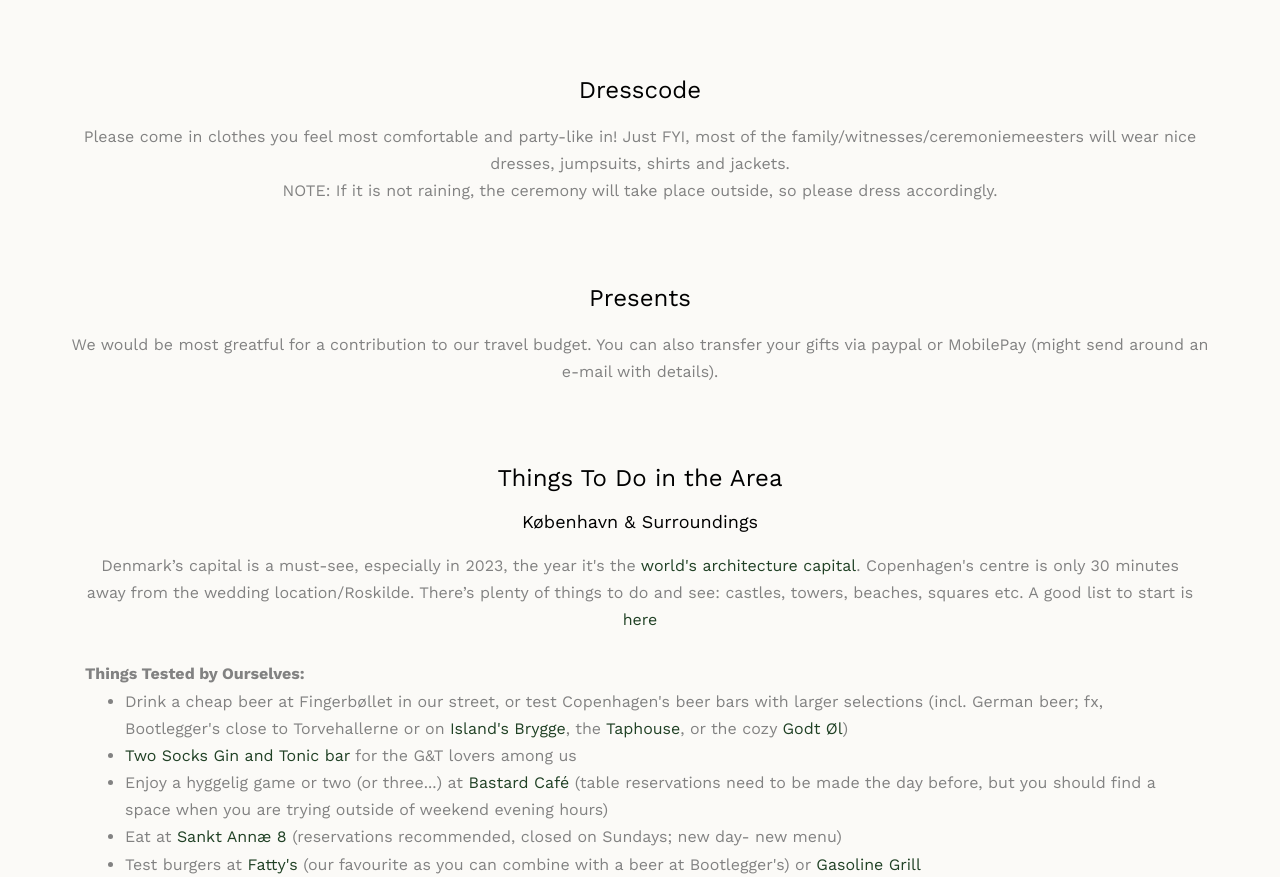
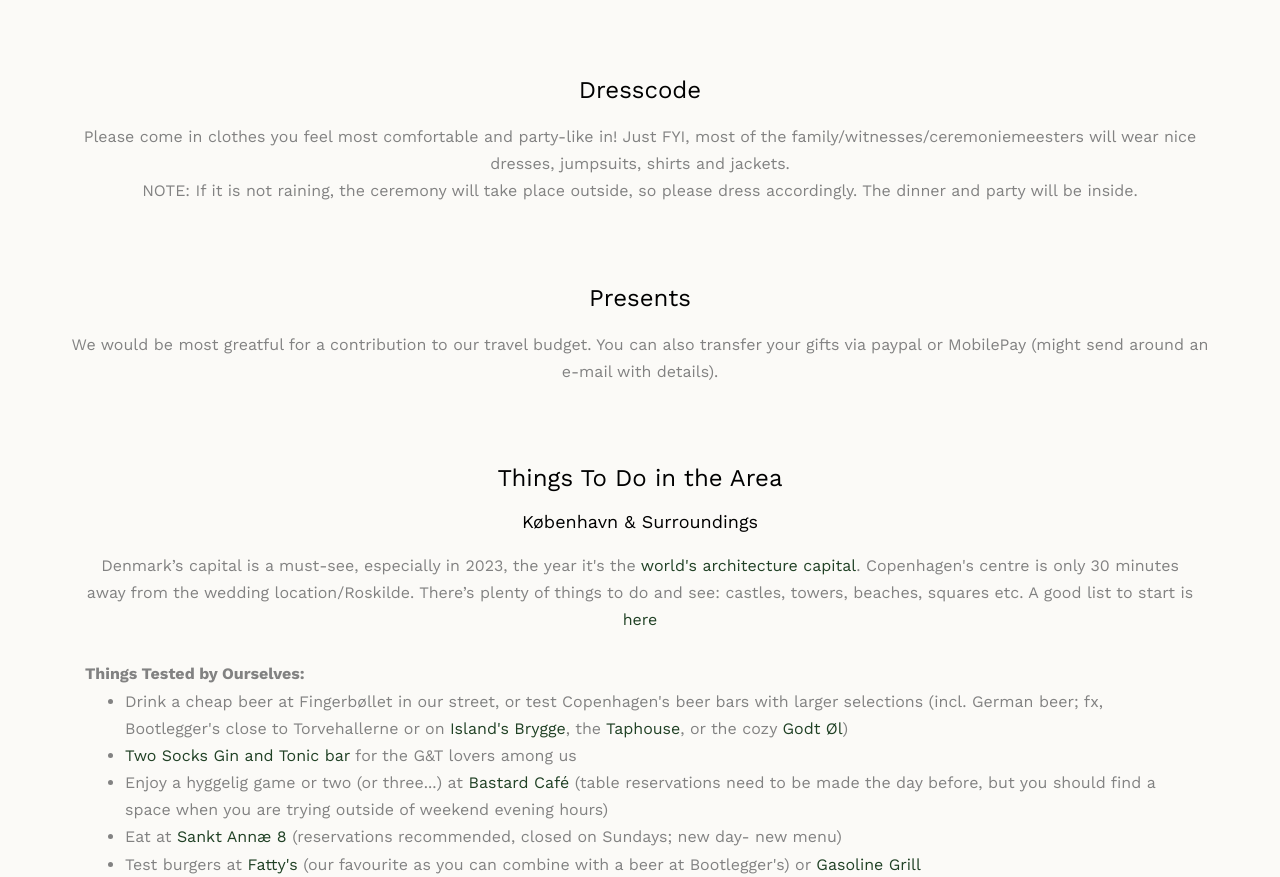
Before and after one commit to AFRIC-conference/AFRIC-conference.github.io, a plain HTML site: page en.html in a window 1280 px wide. Shown: the part 3226-4103 px from the top of the page. Drawn offline with nearby package versions, Linux system fonts and the light colour scheme; files whose address does not match are found by name.

Commit message:
Update en.html

```diff
--- a/en.html
+++ b/en.html
@@ -320,7 +320,7 @@
 					<h3>			Dresscode</h3>
 
 					Please come in clothes you feel most comfortable and party-like in! Just FYI, most of the family/witnesses/ceremoniemeesters will wear nice dresses, jumpsuits, shirts and jackets.<br>
-				NOTE: If it is not raining, the ceremony will take place outside, so please dress accordingly.
+				NOTE: If it is not raining, the ceremony will take place outside, so please dress accordingly. The dinner and party will be inside.
 			</div>
 			</div>
 		<div class="row">
```
